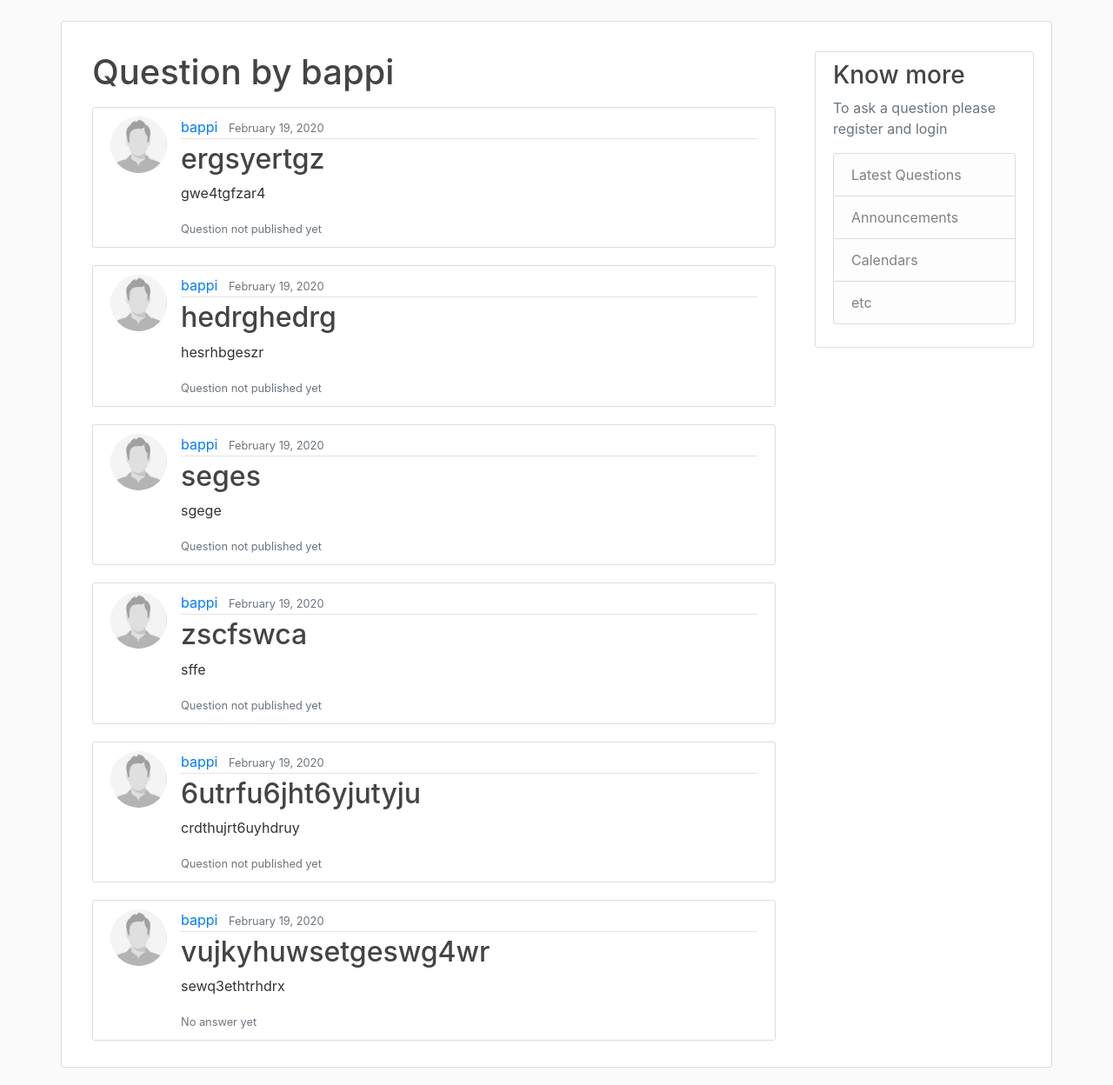
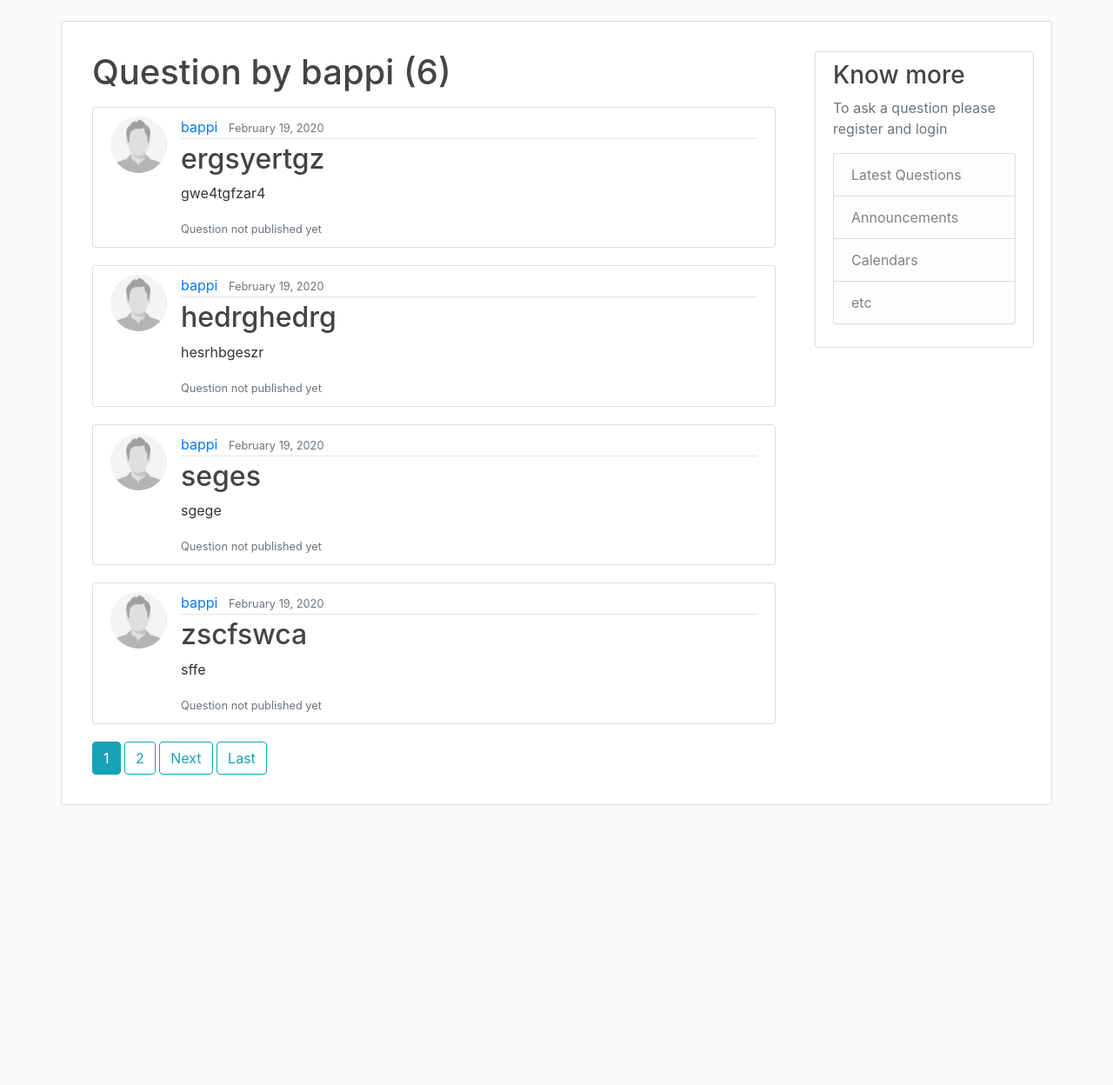
Before and after one commit to mmrubayet/askRubayet, a Django app: a page that uses ask/templates/ask/user_question_list.html in a window 1280 px wide. Shown: the part 56-1304 px from the top of the page at 87% size. After the commit the page ends 982 px from the top, so only its background shows below. Run offline with Django 3.2, Linux system fonts and the light colour scheme; data comes from the database, SQL or seed files in the repository; both versions use the stored data as it was after the commit; some libraries are stand-ins or nearby versions.

Commit message:
question list updated

```diff
--- a/ask/templates/ask/user_question_list.html
+++ b/ask/templates/ask/user_question_list.html
@@ -4,7 +4,7 @@
 
 <div class="container">
 
-  <h1 class="mb-3">Question by {{ view.kwargs.username }} </h1>
+  <h1 class="mb-3">Question by {{ view.kwargs.username }} ({{ page_obj.paginator.count }})</h1>
     {% for question in questions %}
         <article class="media content-section">
           <img class="rounded-circle article-img" src="{{ question.author.profile.image.url }}">
@@ -37,6 +37,27 @@
 
         </div>
     {% endfor %}
+    {% if is_paginated %}
+
+      {% if page_obj.has_previous %}
+        <a class="btn btn-outline-info mb-4" href="?page=1">First</a>
+        <a class="btn btn-outline-info mb-4" href="?page={{ page_obj.previous_page_number }}">Previous</a>
+      {% endif %}
+
+      {% for num in page_obj.paginator.page_range %}
+        {% if page_obj.number == num %}
+          <a class="btn btn-info mb-4" href="?page={{ num }}">{{ num }}</a>
+        {% elif num > page_obj.number|add:'-3' and num < page_obj.number|add:'3' %}
+          <a class="btn btn-outline-info mb-4" href="?page={{ num }}">{{ num }}</a>
+        {% endif %}
+      {% endfor %}
+
+      {% if page_obj.has_next %}
+        <a class="btn btn-outline-info mb-4" href="?page={{ page_obj.next_page_number }}">Next</a>
+        <a class="btn btn-outline-info mb-4" href="?page={{ page_obj.paginator.num_pages }}">Last</a>
+      {% endif %}
+
+    {% endif %}
 
 </div>
 {% endblock content %}
--- a/ask/views.py
+++ b/ask/views.py
@@ -22,6 +22,7 @@ def about(request):
 
 def question_list(request):
     ques = Question.objects.filter(published_date__lte=timezone.now()).order_by('-published_date')
+    paginate_by = 4
     return render(request, 'ask/question_list.html', {'ques': ques})
 
 def ques_detail(request, pk):
@@ -83,7 +84,7 @@ class UserQuestionListView(ListView):
     model = Question
     template_name = 'ask/user_question_list.html'
     context_object_name = 'questions'
-    # paginate_by = 4
+    paginate_by = 4
 
     def get_queryset(self):
         user = get_object_or_404(User, username=self.kwargs.get('username'))
```
Also changed, not shown: ask/templates/ask/question_list.html (+10 -13 lines), db.sqlite3.
